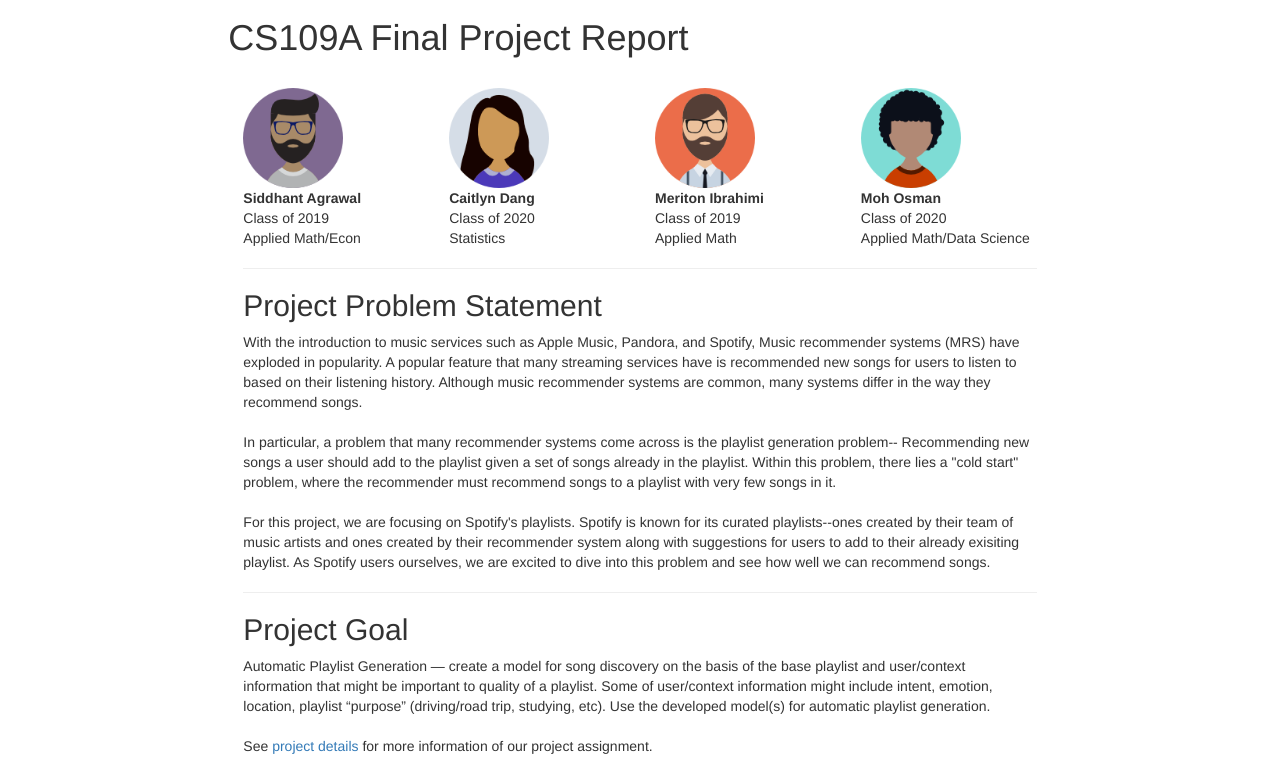
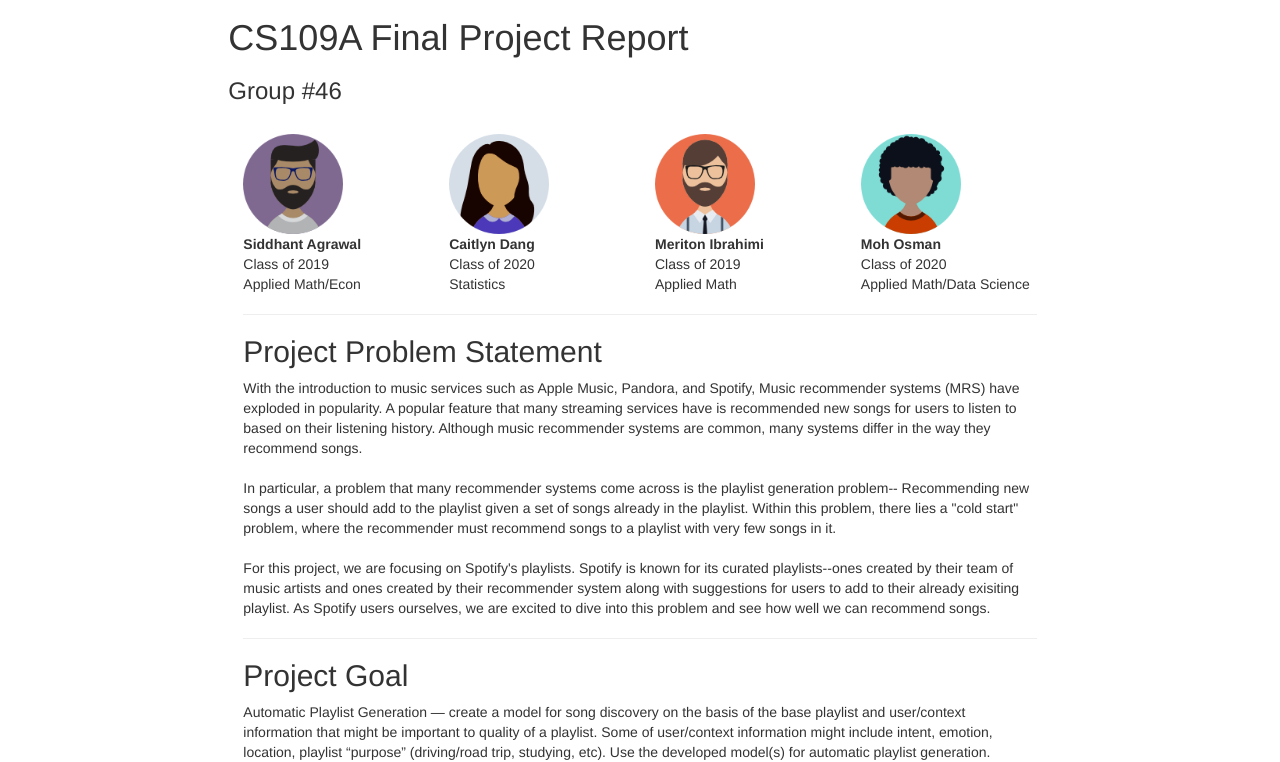
Before and after one commit to caitlynkdang/CS109A-Final-Report, a plain HTML site: page index.html in a window 1280 px wide. Shown: the part 54-816 px from the top of the page. Drawn offline with nearby package versions, Linux system fonts and the light colour scheme.

Commit message:
added group number

```diff
--- a/index.html
+++ b/index.html
@@ -71,6 +71,7 @@
         <div class="col-sm-2 sidenav"></div>
         <div class="col-sm-8 text-left">
             <h1>CS109A Final Project Report</h1>
+            <h3>Group #46</h3>
             <br>
             <div class="col-sm-3">
                 <img src="img/sid.png" style="width:100px; height:100px;"><br>
```
